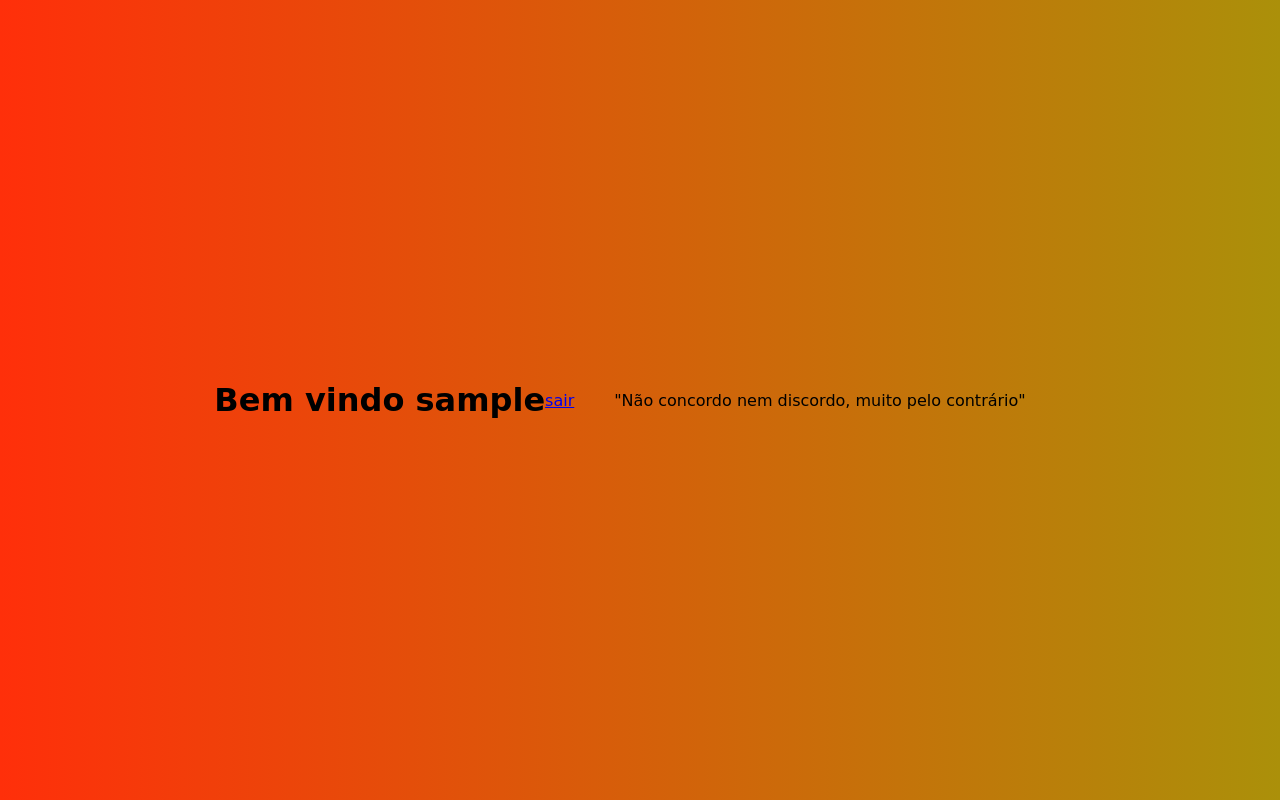
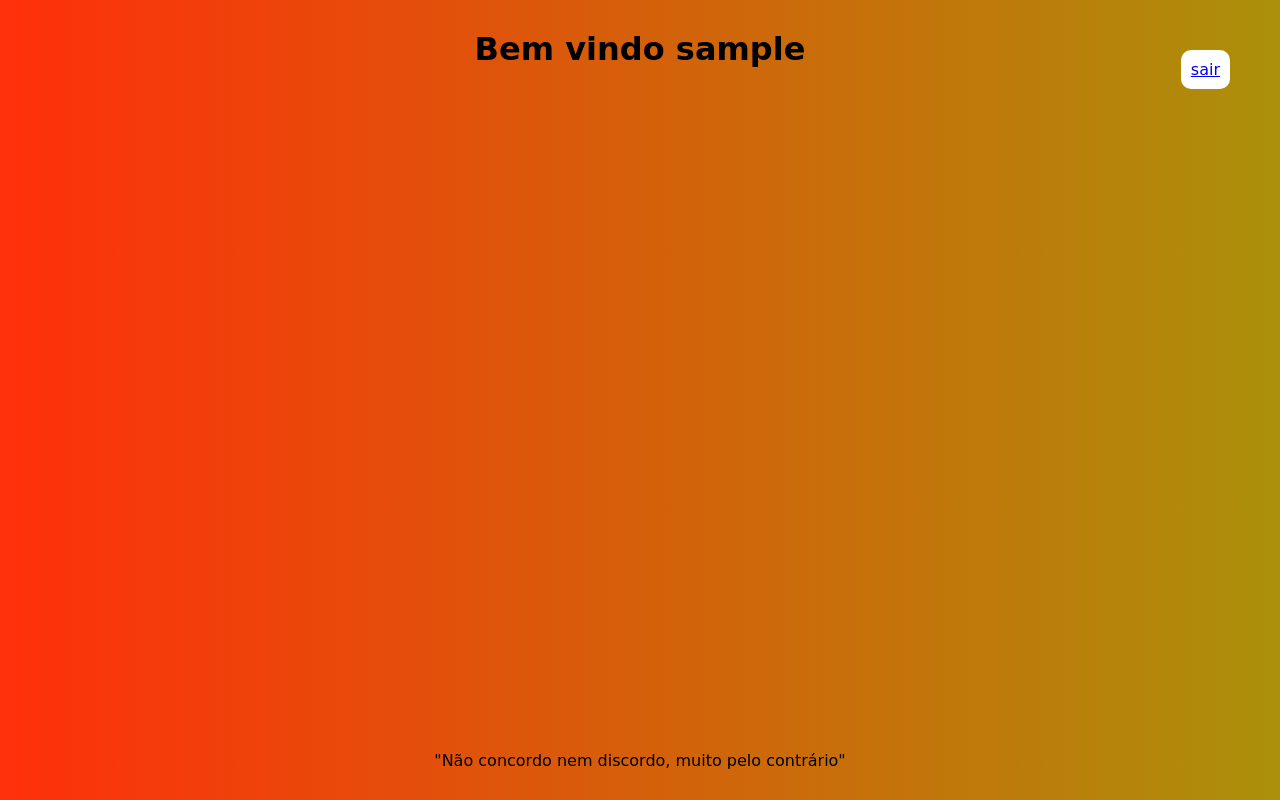
Before and after one commit to Elenaudoel/Young_3, a PHP site: page /painel.php in a window 1280 px wide. Run offline with PHP 8.4, Linux system fonts and the light colour scheme; the visitor is signed in with stand-in values (Sample User, id 1); data that the repository does not hold is empty.

Commit message:
tamo terminando

```diff
--- a/TCC/logout.php
+++ b/TCC/logout.php
@@ -1,10 +1,7 @@
 <?php
 
-if(!isset($_SESSION))
-{
+if (!isset($_SESSION)) {
     session_start();
 }
 session_destroy();
 header('Location: index.php?deslogado');
-
-?>
--- a/TCC/painel.php
+++ b/TCC/painel.php
@@ -8,32 +8,39 @@ $resultado = $mysqli->query($sql);
 
 <!DOCTYPE html>
 <html lang="en">
+
 <head>
     <meta charset="UTF-8">
     <meta name="viewport" content="width=device-width, initial-scale=1.0">
     <title>painel</title>
     <link rel="stylesheet" href="style.css">
 </head>
+
 <body>
 
-        <h1>Bem vindo <?php echo $nome_user;?></h1>
-        <p> <a href="logout.php">sair </a> </p>
+    <h1>Bem vindo <?php echo $nome_user; ?></h1>
+    <p class="sair_btn"> <a href="logout.php">sair </a> </p>
 
+    <div class="main-content">
 
-        <a> <?php if ($resultado->num_rows > 0) {
-            while ($linha = $resultado->fetch_assoc()) {
-                echo '<tr>';
-                echo '<a href="'.$linha['site'].'">' . $linha['nome']  . '</a>';
-                echo '<td>' . $linha['valor'] . '</td>';
-                echo '<img class="img_tenis" src="' . $linha['link'] . '">';
+        <div>
+            <?php if ($resultado->num_rows > 0) {
+                while ($linha = $resultado->fetch_assoc()) {
+                    echo '<div class="itens">';
+                    echo '<a href="' . $linha['site'] . '">' . $linha['nome']  . '</a>';
+                    echo '<td>' . $linha['valor'] . '</td>';
+                    echo '<img class="img_tenis" src="' . $linha['link'] . '">';
+                    echo '</div>';
+                }
             }
-        }
-        ?>
+            ?>
+        </div>
+    </div>
 
-    </a>
 
     <footer>
         <p>"Não concordo nem discordo, muito pelo contrário"</p>
     </footer>
 </body>
+
 </html>
--- a/TCC/style.css
+++ b/TCC/style.css
@@ -1,84 +1,70 @@
 @import url('https://fonts.googleapis.com/css2?family=Dosis:wght@200&display=swap');
 
-*{
+* {
     padding: 0;
     margin: 0;
     box-sizing: border-box;
     font-family: 'Playpen Sans', cursive;
 }
 
+body {
+    background-image: linear-gradient(to right, rgb(255, 47, 10), rgb(171, 144, 10));
+    display: flex;
+    justify-content: center;
+    /* alianha na horizontal*/
+    align-items: center;
+    /* alianha na vertical*/
+    height: 100vh;
+    width: 100vw;
+    flex-direction: column;
+}
 
-img.img_tenis{
-    max-width:300px;
-    max-height:250px;
+h1 {
+    position: fixed;
+    top: 30px;
+}
+
+p.sair_btn {
+    position: fixed;
+    top: 30px;
+    right: 30px;
+    background-color: rgb(255, 255, 255);
+    margin: 20px;
+    padding: 10px;
+    border-radius: 10px;
+}
+
+div.main-content {
+    width: 100%;
+    margin: 30px;
+}
+
+div.main-content div {
+    display: flex;
+    align-items: center;
+    justify-content: center;
+}
+
+div.main-content div .itens{
+    display: flex;
+    align-items: center;
+    justify-content: center;
+    flex-direction: column;
+    background-color: white;
+    margin: 20px;
+    padding: 10px;
+    border-radius: 10px;
+
+}
+
+img.img_tenis {
+    max-width: 300px;
+    max-height: 250px;
     width: auto;
     height: auto;
 }
 
-footer{
-    padding: 40px;
+footer {
+    position: fixed;
+    bottom: 30px;
 }
-
-body{
-    background-image: linear-gradient(to right, rgb(255, 47, 10), rgb(171, 144, 10));
-    display: flex;
-    justify-content: center;/* alianha na horizontal*/
-    align-items: center; /* alianha na vertical*/
-    height: 100vh;
-    width: 100vw;
-
-}
-form{
-    background-color: aliceblue;
-    border-radius: 10px;
-    height: 400px;
-    width: 350px;
-    display: flex;
-    justify-content: center;
-    align-items: center;
-    flex-direction: column;
-}
-
-.titulo-conteudo{
-    font-size: 24px;
-    margin: 20px;
-    text-align: left;
-    width: 70%;
-}
-
-.nome-conteudo{
-    width: 70%;
-    display: flex;
-    flex-direction: column;
-}
-
-.nome-conteudo input{
-    border-radius: 20px;
-    height: 30px;
-}
-
-
-.password-conteudo{
-    width: 70%;
-    display: flex;
-    flex-direction: column;
-}
-
-.password-conteudo input{
-    border-radius: 20px;
-    height: 30px;
-}
-
-.botoa-conteudo{
-    width: 70%;
-    padding: 20px;
-}
-
-button{
-  width: 100%;
-  background-image: linear-gradient(to right, red,orange);
-  color: aliceblue;
-  height: 30px;
-  border-radius: 10px;
-  border-style:none ;
-}
```
Also changed, not shown: TCC/index.php (+9 -6 lines), TCC/login.css (added, +75 -0 lines), TCC/sessao.php (line endings or trailing spaces).
